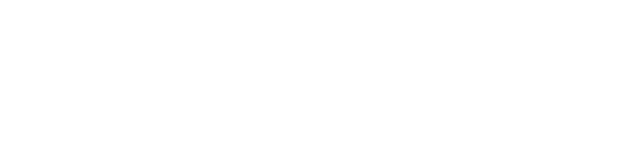
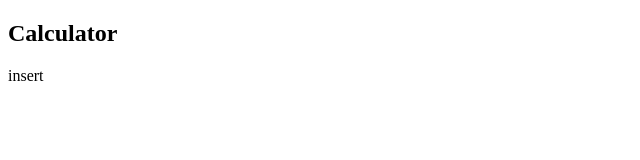
Before and after one commit to WonderNote18/top-calculator, a plain HTML site: page index.html in a window 1280 px wide. Shown: the whole page, without its empty margins (0-640 px from the left). Drawn offline with Linux system fonts and the light colour scheme.

Commit message:
Added base organization in index.html

```diff
--- a/index.html
+++ b/index.html
@@ -5,6 +5,17 @@
         <link rel="stylesheet" href="style.css">
     </head>
     <body>
+        <div id="titleSection">
+            <div id="titleContainer">
+                <h2 class="titleText">Calculator</h2>
+            </div>
+        </div>
+        <div id="headerSpacing"></div>
+        <div id="calcSection">
+            <div id="calcContainer">
+                <p>insert</p>
+            </div>
+        </div>
         <script src='script.js'></script>
     </body>
 </html>
```
